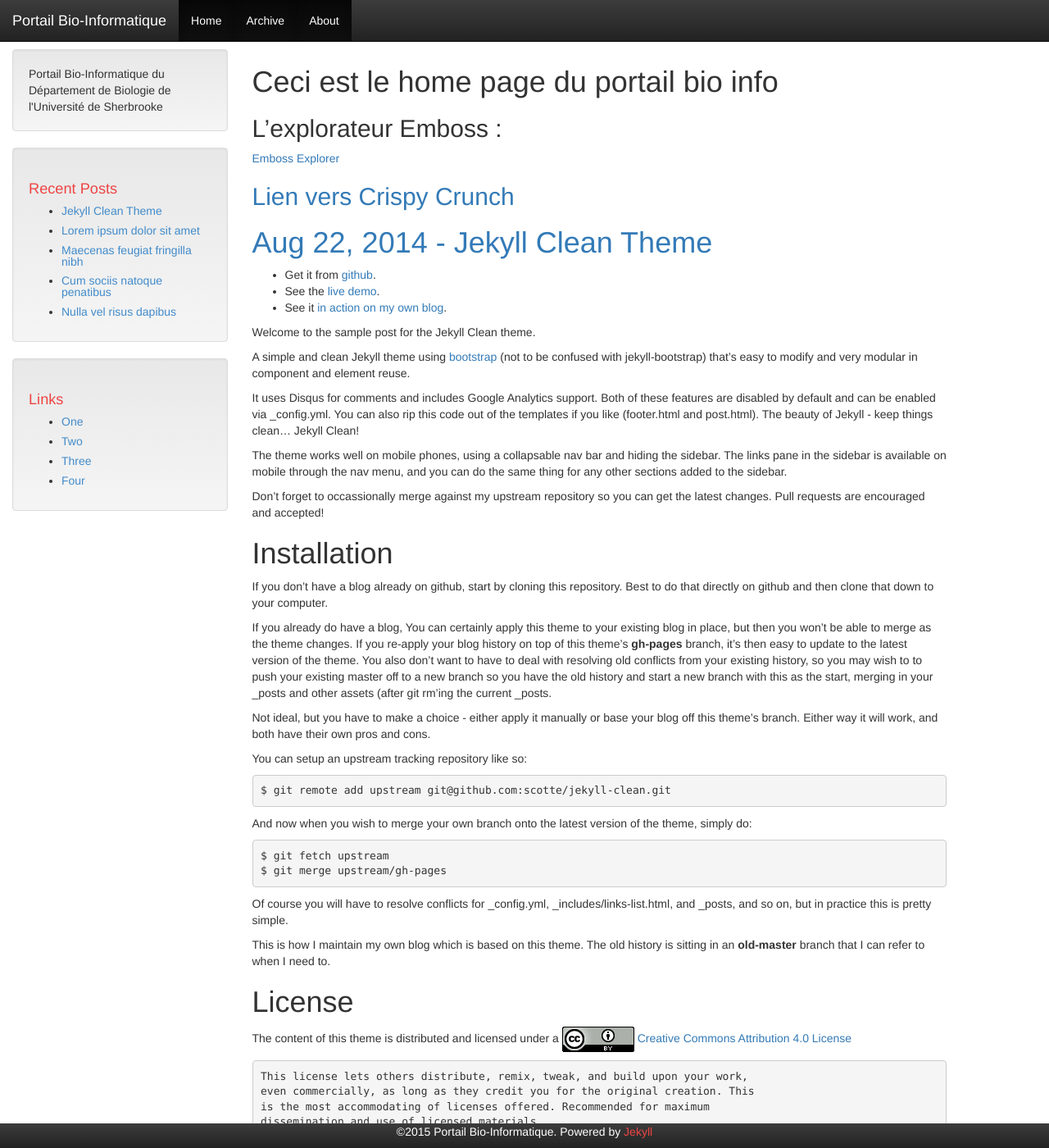
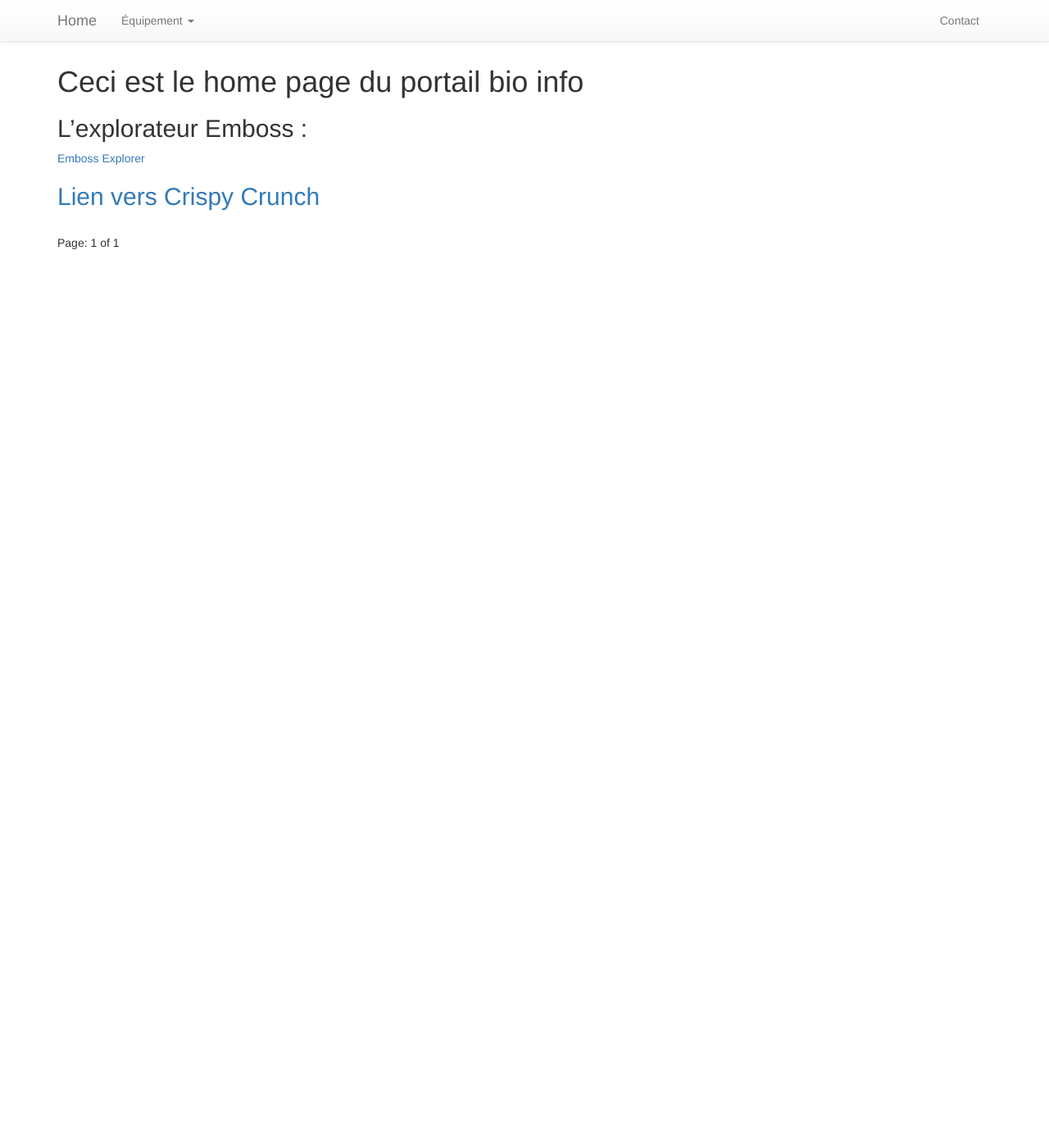
Before and after one commit to jflucier/bioinfo-portal-, a Jekyll site: the page built from portal/index.html, in a window 1280 px wide and 1400 px high. Shown: the whole window at 82% size. Built offline with Jekyll 4.4.1, drawn with Linux system fonts in a browser that asks for light colours; nearby versions of some CDN libraries; Markdown is read by kramdown in place of the engine named in the settings; the list of posts is cut into pages by our own code; some of the changed text lies outside the part shown.

Commit message:
améliorations du portail

````diff
--- a/portal/_includes/footer.html
+++ b/portal/_includes/footer.html
@@ -1,13 +1,15 @@
-<div class="container-fluid">
-    <div class="row-fluid">
-        <div class="span12 footer navbar-inverse navbar-fixed-bottom">
-            <p class="copyright">&copy;{{ site.time | date: '%Y' }} {{ site.name }}. Powered by <a href="http://jekyllrb.com">Jekyll</a>
-        </div>
-    </div>
-</div>
-
 
 {% include analytics.html %}
 
 </body>
+
+    <script src="//ajax.googleapis.com/ajax/libs/jquery/2.0.3/jquery.min.js"></script>
+    <script src="//maxcdn.bootstrapcdn.com/bootstrap/3.3.2/js/bootstrap.min.js"></script>
+
+  <script>
+
+      $("table").each(function(i, n) {
+          $(n).addClass("table table-bordered table-striped table-hover")
+      })
+  </script>
 </html>
--- a/portal/_includes/header.html
+++ b/portal/_includes/header.html
@@ -6,34 +6,52 @@
     <title>{{ site.name }}</title>
     <meta name="viewport" content="width=device-width, initial-scale=1.0">
 
-    <link rel="stylesheet" href="//maxcdn.bootstrapcdn.com/bootstrap/3.3.1/css/bootstrap.min.css">
-    <link rel="stylesheet" href="//maxcdn.bootstrapcdn.com/bootstrap/3.3.1/css/bootstrap-theme.min.css">
+    <link rel="stylesheet" href="//maxcdn.bootstrapcdn.com/bootstrap/3.3.2/css/bootstrap.min.css">
+    <link rel="stylesheet" href="//maxcdn.bootstrapcdn.com/bootstrap/3.3.2/css/bootstrap-theme.min.css">
 
     <link href="{{ site.baseurl }}/css/theme.css" rel="stylesheet">
 </head>
 
 <body>
 
-<div class="container-fluid">
-    <div class="row-fluid">
-        <div class="navbar navbar-inverse navbar-fixed-top" role="navigation">
+
+
+
+<div class="navbar navbar-default navbar-fixed-top" role="navigation">
+  <div class="container">
     <div class="navbar-header">
-                <button type="button" class="navbar-toggle" data-toggle="collapse" data-target="#bs-example-navbar-collapse-1">
+      <button type="button" class="navbar-toggle">
         <span class="sr-only">Toggle navigation</span>
         <span class="icon-bar"></span>
         <span class="icon-bar"></span>
         <span class="icon-bar"></span>
       </button>
-                <a class="navbar-brand" href="{{ site.baseurl }}/">{{ site.name }}</a>
+      <a href="/index.html" class="navbar-brand">
+          Home
+      </a>
     </div>
-              <div class="collapse navbar-collapse" id="bs-example-navbar-collapse-1">
+
+    <div class="collapse navbar-collapse">
+
       <ul class="nav navbar-nav">
-                    <li class="active"><a href="{{ site.baseurl }}/">Home</a></li>
-                    <li class="active visible-xs-block"><a href="{{ site.baseurl }}/links.html">Links</a></li>
-                    <li class="active"><a href="{{ site.baseurl }}/archive.html">Archive</a></li>
-                    <li class="active"><a href="{{ site.baseurl }}/about.html">About</a></li>
+
+
+        <li class="dropdown">
+          <a href="#" class="dropdown-toggle" data-toggle="dropdown" role="button" aria-expanded="false">
+              Équipement <span class="caret"></span>
+          </a>
+          <ul class="dropdown-menu" role="menu">
+            <li class="divider"></li>
+            <li><a href="/equipement/microscopes/Olympus-FV300.html">Olympus-FV300</a></li>
+            <li class="divider"></li>
+          </ul>
+        </li>
+      </ul>
+
+
+      <ul class="nav navbar-nav pull-right">
+        <li><a href="/contact.html">Contact</a></li>
       </ul>
     </div>
   </div>
 </div>
-</div>
--- a/portal/_includes/links-list.html
+++ /dev/null
@@ -1,7 +0,0 @@
-<h1>Links</h1>
-<ul>
-  <li><a href="#">One</a></li>
-  <li><a href="#">Two</a></li>
-  <li><a href="#">Three</a></li>
-  <li><a href="#">Four</a></li>
-</ul>
--- a/portal/_includes/sidebar.html
+++ /dev/null
@@ -1,16 +0,0 @@
-<div class="sidebar well">
-{{ site.description }}
-</div>
-
-<div class="sidebar well">
-    <h1>Recent Posts</h1>
-    <ul>
-        {% for post in site.posts limit:5 %}
-          <li><a href="{{ site.baseurl}}{{ post.url }}">{{ post.title }}</a></li>
-        {% endfor %}
-    </ul>
-</div>
-
-<div class="sidebar well">
-{% include links-list.html %}
-</div>
--- a/portal/_layouts/default.html
+++ b/portal/_layouts/default.html
@@ -1,12 +1,8 @@
 {% include header.html %}
 
-<div class="container container-left">
+<div class="container">
     <div class="row">
-        <div class="col-md-3 hidden-xs">
-            {% include sidebar.html %}
-        </div>
-
-        <div class="col-md-9">
+        <div class="col-md-12">
             {{ content }}
         </div>
     </div>
--- a/portal/_posts/2013-05-22-Nulla-vel-risus-dapibus.md
+++ /dev/null
@@ -1,12 +0,0 @@
----
-layout: post
-title: "Nulla vel risus dapibus"
-date: 2013-05-22 16:25:06 -0700
-comments: true
----
-
-Nulla vel risus dapibus, fringilla nunc id, interdum magna. Vivamus non diam egestas, bibendum elit sed, condimentum quam. Integer eu ipsum ultrices, tincidunt nibh at, auctor sem. Duis iaculis purus a aliquet gravida. Sed ornare, leo venenatis dignissim condimentum, nibh arcu iaculis dui, nec vulputate ante eros laoreet sem. Fusce dapibus, ante eu blandit tincidunt, odio quam vulputate libero, et interdum tellus lorem eleifend nisi. Nam elementum vel sapien sed rhoncus. Praesent commodo neque odio. Praesent a nisl nec neque laoreet dignissim. Quisque vitae felis a nisl sodales consequat ut ac mi. Etiam varius gravida accumsan. In sed lectus nec ipsum commodo efficitur. Ut vehicula diam eu justo pellentesque, in pulvinar lorem dapibus. Donec ornare metus vitae turpis malesuada, ut aliquet dolor vulputate. Aenean eget ipsum elit. Suspendisse tempor sagittis dictum.
-
-Vivamus dapibus justo vitae tellus dignissim, non interdum odio egestas. Maecenas tincidunt sem non consequat bibendum. Aliquam cursus, enim sed rutrum porta, nisl tellus ultrices ipsum, vel vestibulum orci tellus sit amet quam. Pellentesque ut viverra lacus. Suspendisse potenti. Ut augue enim, hendrerit sed interdum sed, ullamcorper sit amet ex. Donec at mi at erat hendrerit commodo at non eros. Fusce commodo nec quam at rhoncus.
-
-Aliquam molestie urna at turpis venenatis, et placerat lorem volutpat. Sed gravida arcu id lectus viverra eleifend. Sed in metus sit amet ante luctus dignissim. Etiam in sodales justo, in iaculis odio. Vestibulum accumsan felis vitae cursus pharetra. Nulla congue ipsum est, sed vulputate odio pulvinar id. Maecenas a sollicitudin turpis.
--- a/portal/_posts/2013-06-22-Cum-sociis-natoque-penatibus.md
+++ /dev/null
@@ -1,12 +0,0 @@
----
-layout: post
-title: "Cum sociis natoque penatibus"
-date: 2013-06-22 16:25:06 -0700
-comments: true
----
-
-Cum sociis natoque penatibus et magnis dis parturient montes, nascetur ridiculus mus. Phasellus fermentum facilisis velit eu auctor. Maecenas tincidunt, leo tempor bibendum auctor, ligula lorem ultricies tellus, ac auctor lorem libero a sapien. Donec ac suscipit tellus. Quisque vitae placerat lorem. In ullamcorper malesuada risus, eget fringilla lacus dignissim at. Proin faucibus, nibh vel molestie scelerisque, lorem urna tempus lacus, id viverra odio dolor sit amet odio. In hendrerit, orci vel scelerisque luctus, arcu purus aliquet turpis, a bibendum nulla est et dui.
-
-Praesent pellentesque posuere lectus eget condimentum. Ut vitae nisi diam. Quisque vitae ipsum magna. Aliquam pretium laoreet tortor quis volutpat. Donec congue, nisl nec consequat varius, enim enim consectetur felis, a viverra libero elit in ligula. Cras posuere ipsum vel mi scelerisque, eu interdum velit elementum. Duis eu posuere est. Ut vestibulum urna eu viverra fringilla. Aliquam tempus nisi eros, vitae posuere nulla fermentum in. Praesent et justo eros. Proin eleifend justo vel justo condimentum ullamcorper. Curabitur vel vehicula lectus. Mauris sed ex ac ipsum ultrices bibendum at id tortor. Aenean dictum magna ac nisi posuere euismod. Ut fermentum, nulla quis venenatis varius, risus nulla dictum felis, ut dictum eros libero vitae justo.
-
-Integer aliquam tellus vel libero eleifend, condimentum euismod odio tincidunt. Vivamus felis ante, faucibus quis urna nec, volutpat pulvinar quam. Cras dictum libero ac augue bibendum, et pretium ex pharetra. Vivamus suscipit et erat id eleifend. Proin vulputate, quam sit amet pretium fermentum, felis neque scelerisque metus, a rhoncus quam nisi sit amet urna. Sed et commodo libero, laoreet rutrum eros. Vivamus tempor, leo eget scelerisque molestie, sapien augue viverra tortor, et semper arcu eros ut elit. Sed pulvinar ipsum in semper facilisis.
--- a/portal/_posts/2014-06-22-Maecenas-feugiat-fringilla-nibh.md
+++ /dev/null
@@ -1,12 +0,0 @@
----
-layout: post
-title: "Maecenas feugiat fringilla nibh"
-date: 2014-06-22 16:25:06 -0700
-comments: true
----
-
-Maecenas feugiat fringilla nibh ut mattis. Sed non metus sit amet mi luctus feugiat in quis sem. Vivamus pulvinar commodo bibendum. Interdum et malesuada fames ac ante ipsum primis in faucibus. Maecenas sapien nulla, eleifend in dolor et, rutrum maximus velit. Lorem ipsum dolor sit amet, consectetur adipiscing elit. Suspendisse tempus malesuada egestas. Phasellus pulvinar vulputate urna in tempor. In vel sapien ullamcorper, condimentum ipsum ut, porttitor turpis. Nam auctor erat sed lectus tempus euismod. Nunc ipsum quam, condimentum ac bibendum sit amet, sodales nec metus.
-
-Vivamus a ullamcorper ipsum. Donec dictum eleifend massa, rhoncus consequat sem tempor nec. Ut bibendum luctus gravida. Nullam eleifend laoreet quam, nec tincidunt dolor tincidunt non. Aenean vel magna massa. Pellentesque sit amet tincidunt ante. Nulla posuere varius elit eu consequat. Sed vitae tortor scelerisque lacus eleifend condimentum. Nulla vitae neque sed lorem sagittis pretium eu nec est. Aliquam in euismod risus, vel vulputate orci.
-
-Praesent sit amet auctor justo. Suspendisse pretium rutrum vehicula. Cras ut porta urna. Morbi massa odio, eleifend vitae dictum eget, mattis nec metus. Praesent pellentesque metus eu massa pharetra facilisis. Suspendisse potenti. Vestibulum pellentesque pharetra tristique. Nam ut lobortis felis. Proin sit amet consequat ipsum. Curabitur et mattis justo, sit amet feugiat lectus. Sed eleifend eget arcu non pretium. Suspendisse rhoncus erat quis leo laoreet rhoncus. Aliquam quis metus vitae enim cursus sodales. In euismod tortor id odio fermentum, non pretium ipsum iaculis. Quisque consectetur elementum nisi, et posuere odio vulputate ac. Ut consequat, velit eget fermentum ultrices, ligula odio fringilla diam, sit amet accumsan elit velit tempus dolor.
--- a/portal/_posts/2014-07-22-Lorem-ipsum-dolor-sit-amet.md
+++ /dev/null
@@ -1,12 +0,0 @@
----
-layout: post
-title: "Lorem ipsum dolor sit amet"
-date: 2014-07-22 16:25:06 -0700
-comments: true
----
-
-Lorem ipsum dolor sit amet, consectetur adipiscing elit. Sed quam metus, commodo sit amet ante a, finibus efficitur lorem. Maecenas egestas purus in tempor volutpat. Sed dapibus tortor nec sem suscipit ullamcorper. Nulla nec lorem lacus. Phasellus condimentum massa quis dolor consequat viverra ut ac magna. Ut a consequat nisi. Vivamus at leo ut turpis convallis lacinia. Curabitur eu placerat quam. Donec ultricies faucibus dui, a tincidunt lorem lobortis condimentum.
-
-Quisque aliquet consectetur justo sit amet convallis. Nunc vel aliquet ipsum, sit amet elementum justo. Vivamus id magna mi. Cras luctus est vel ipsum sagittis pellentesque. Vivamus ante elit, porttitor vitae quam quis, fermentum malesuada risus. Integer nec lectus vel lacus cursus tristique in euismod ipsum. Duis ut varius enim. Cum sociis natoque penatibus et magnis dis parturient montes, nascetur ridiculus mus. Morbi et elit eu tortor lacinia sollicitudin non in lacus.
-
-Integer at viverra turpis. Duis aliquam mattis sapien tempor eleifend. Mauris nec eleifend risus, quis mollis neque. Vivamus non dapibus justo, vel ornare magna. Nunc in nulla venenatis, imperdiet diam in, accumsan massa. Etiam congue augue ipsum, sit amet rutrum nisi blandit quis. Cras in lectus non lorem auctor consequat a vel sem. Aliquam erat volutpat. Fusce lobortis vel orci vitae ullamcorper. Phasellus id eleifend eros. Mauris vulputate, nisi vel auctor auctor, quam enim tincidunt felis, vitae fermentum odio tortor eget est. Integer ornare blandit lectus a accumsan.
--- a/portal/_posts/2014-08-22-jekyll-clean-theme.md
+++ /dev/null
@@ -1,90 +0,0 @@
----
-layout: post
-title: "Jekyll Clean Theme"
-date: 2014-08-22 16:25:06 -0700
-comments: false
----
-
-* Get it from [github](https://github.com/scotte/jekyll-clean).
-* See the [live demo](https://scotte.github.io/jekyll-clean).
-* See it [in action on my own blog](https://scotte.github.io).
-
-Welcome to the sample post for the Jekyll Clean theme.
-
-A simple and clean Jekyll theme using [bootstrap](http://getbootstrap.com)
-(not to be confused with jekyll-bootstrap) that's easy to modify and very
-modular in component and element reuse.
-
-It uses Disqus for comments and includes Google Analytics support. Both of
-these features are disabled by default and can be enabled via \_config.yml. You
-can also rip this code out of the templates if you like (footer.html and post.html).
-The beauty of Jekyll - keep things clean... Jekyll Clean!
-
-The theme works well on mobile phones, using a collapsable nav bar and hiding the
-sidebar. The links pane in the sidebar is available on mobile through the nav menu,
-and you can do the same thing for any other sections added to the sidebar.
-
-Don't forget to occassionally merge against my upstream repository so you can get
-the latest changes. Pull requests are encouraged and accepted!
-
-Installation
-============
-
-If you don't have a blog already on github, start by cloning this repository.
-Best to do that directly on github and then clone that down to your computer.
-
-If you already do have a blog, You can certainly apply this theme to your existing
-blog in place, but then you won't be able to merge as the theme changes. If you
-re-apply your blog history on top of this theme's **gh-pages** branch, it's then
-easy to update to the latest version of the theme. You also don't want to have to
-deal with resolving old conflicts from your existing history, so you may wish to to
-push your existing master off to a new branch so you have the old history and start
-a new branch with this as the start, merging in your \_posts and other assets (after
-git rm'ing the current \_posts.
-
-Not ideal, but you have to make a choice - either apply it manually or base your
-blog off this theme's branch. Either way it will work, and both have their own
-pros and cons.
-
-You can setup an upstream tracking repository like so:
-
-```
-$ git remote add upstream git@github.com:scotte/jekyll-clean.git
-```
-And now when you wish to merge your own branch onto the latest version of the
-theme, simply do:
-
-```
-$ git fetch upstream
-$ git merge upstream/gh-pages
-```
-
-Of course you will have to resolve conflicts for \_config.yml, \_includes/links-list.html,
-and \_posts, and so on, but in practice this is pretty simple.
-
-This is how I maintain my own blog which is based on this theme. The old history is
-sitting in an **old-master** branch that I can refer to when I need to.
-
-License
-=======
-
-The content of this theme is distributed and licensed under a
-![License Badge]({{ site.baseurl}}/images/cc_by_88x31.png)
-[Creative Commons Attribution 4.0 License](https://creativecommons.org/licenses/by/4.0/legalcode)
-
-    This license lets others distribute, remix, tweak, and build upon your work,
-    even commercially, as long as they credit you for the original creation. This
-    is the most accommodating of licenses offered. Recommended for maximum
-    dissemination and use of licensed materials.
-
-In other words: you can do anything you want with this theme on any site, just please
-provide a link to [the original theme on github](https://github.com/scotte/jekyll-clean)
-so I get credit for the original design. Beyond that, have at it!
-
-This theme includes the following files which are the properties of their
-respective owners:
-
-* js/bootstrap.min.js - [bootstrap](http://getbootstrap.com)
-* css/bootstrap.min.css - [bootstrap](http://getbootstrap.com)
-* js/jquery.min.js - [jquery](https://jquery.com)
-* images/cc_by_88x31.png - [creative commons](https://creativecommons.org)
--- /dev/null
+++ b/portal/contact.md
@@ -0,0 +1,33 @@
+---
+layout: default
+---
+
+
+### Pour le service bio-informatique:
+
+#### Jean-Francois Lucier, Bio-informaticien
+
+```
+Département de Biologie
+Centre de calcul scientifique
+2500, boulevard de l'Université
+Sherbrooke (Québec) J1K 2R1
+CANADA
+Téléphone: (819) 821-8000 ext: 65806 ou 61988
+Fax: (819) 821-8049
+Courriel: jean-francois.lucier[at]usherbrooke.ca
+```
+
+### Pour le service de microscopie:
+
+#### Daniel Garneau, Microscopiste
+
+```
+Département de Biologie
+2500, boulevard de l'Université
+Sherbrooke (Québec) J1K 2R1
+CANADA
+Téléphone: (819) 821-8000 ext: 63079
+Fax: (819) 821-8049
+Courriel: Daniel.Garneau[at]USherbrooke.ca
+```
--- a/portal/css/theme.css
+++ b/portal/css/theme.css
@@ -15,28 +15,6 @@
     color: #ee4444;
 }
 
-.sidebar h1 {
-    color: #ee4444;
-    font-size: 1.3em;
-}
-
-.sidebar a {
-    color: #428bca;
-}
-
-.sidebar li {
-    margin-top: .7em;
-    line-height: 1em;
-}
-
-.sidebar a:hover {
-    color: #3071a9;
-}
-
-.container-left {
-    margin: 0;
-}
-
 .well h1 {
     color: #ee4444;
     font-size: 1.3em;
--- a/portal/links.html
+++ /dev/null
@@ -1,9 +0,0 @@
----
-layout: default
----
-
-<!-- This page provides the sidebar links for mobile, where the sidebar is hidden -->
-
-<div class="well">
-  {% include links-list.html %}
-</div>
````
Also changed, not shown: portal/_layouts/post.html (deleted, +0 -39 lines), portal/_posts/2012-05-22-Vivamus-porttitor-porta-tortor.md (deleted, +0 -12 lines), portal/about.html (deleted, +0 -8 lines), portal/archive.html (deleted, +0 -22 lines), portal/equipement/microscopes/Olympus-FV300.md (added, +22 -0 lines), portal/images/cc_by_88x31.png (deleted), portal/images/huge133.jpg (added). Lines whose indentation alone changed are shown as unchanged.
